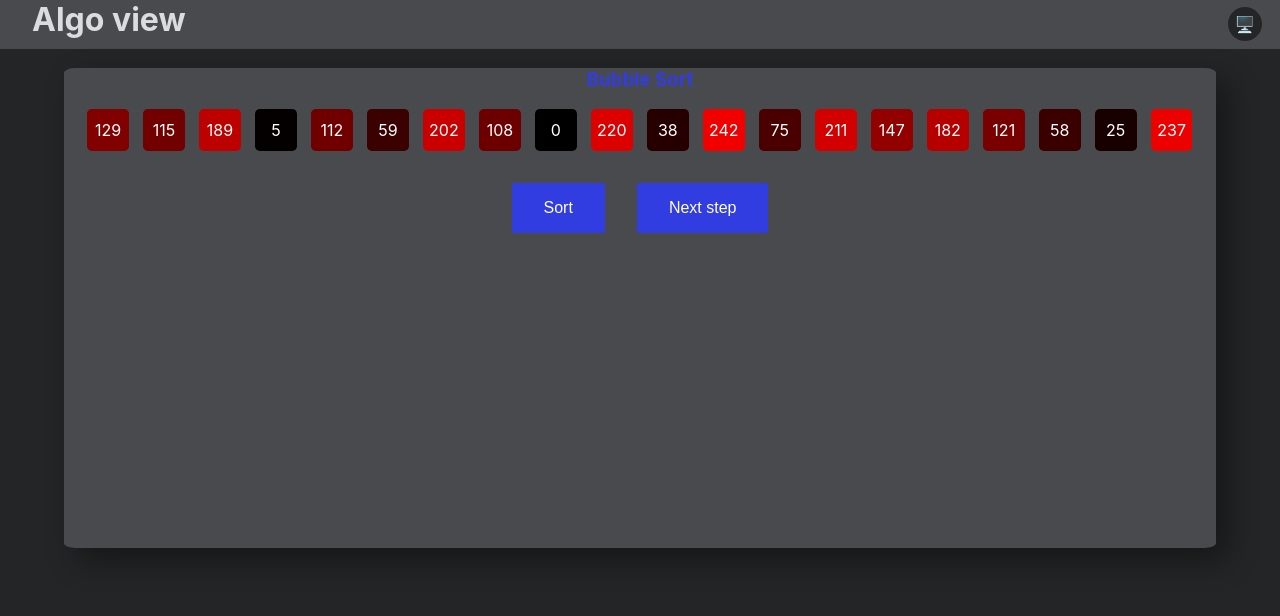
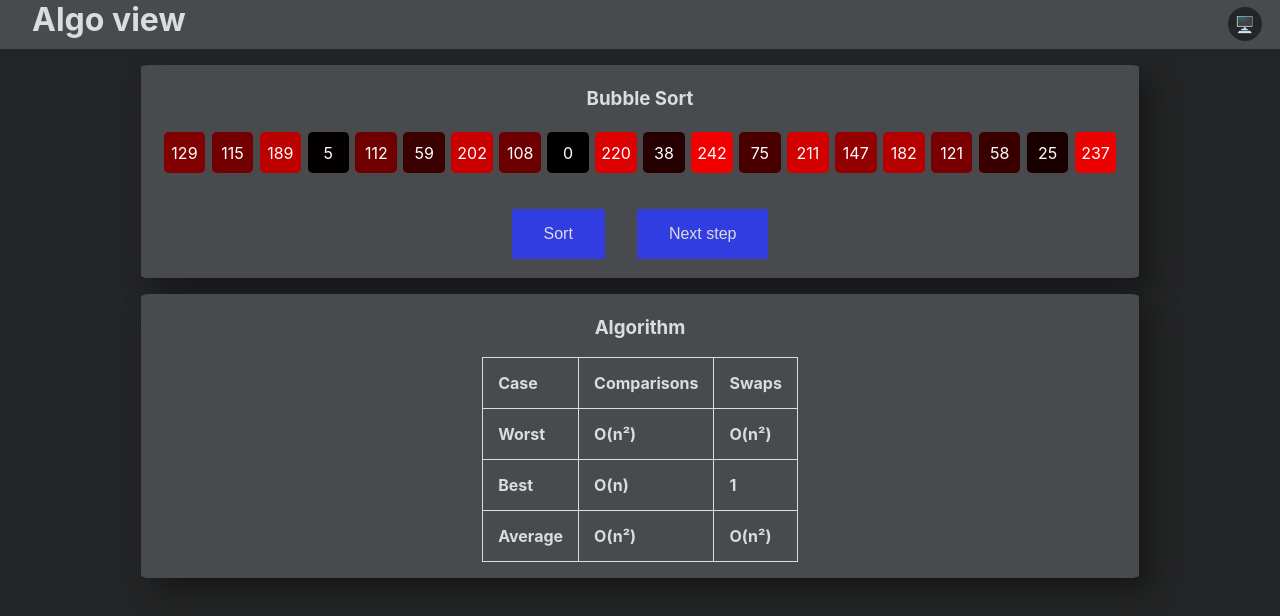
Before and after one commit to index-zer0/algo-view, a React (Create React App) app: page /sort/bubble in a window 1280 px wide. Shown: the top 616 px of the page. Built offline with nearby package versions, Linux system fonts and the light colour scheme.

Commit message:
Add complexity table

```diff
--- a/src/components/Box/styles.css
+++ b/src/components/Box/styles.css
@@ -10,7 +10,7 @@
 	margin: 1rem;
 	background-color: var(--primary);
 	border: none;
-	color: white;
+	color: var(--text-color);
 	padding: 1rem 2rem;
 	text-align: center;
 	text-decoration: none;
@@ -28,9 +28,9 @@
 	justify-content: center;
 	text-align: center;
 	border-radius: 0.3rem;
-	margin: auto;
+	margin: 0.2rem;
 }
 
 .title {
-	color: var(--primary);
+	font-weight: bold;
 }
--- /dev/null
+++ b/src/components/SortAlgorithms/BubbleSort.js
@@ -0,0 +1,50 @@
+import React from "react";
+import Box from "../Box";
+import * as Sort from "../../utils";
+import "./styles.css";
+
+const BubbleSort = () => {
+	return (
+		<div>
+			<div className="container" style={{ marginTop: "1rem" }}>
+				<Box
+					label="Bubble Sort"
+					sortingAlgo={async (array, setArray, withStep) => {
+						return await Sort.BubbleSort(array, setArray, withStep);
+					}}
+					color="red"
+				/>
+			</div>
+			<div
+				className="container"
+				style={{ marginTop: "1rem", paddingBottom: "1rem" }}
+			>
+				<h3>Algorithm</h3>
+				<table>
+					<tr>
+						<th>Case</th>
+						<th>Comparisons</th>
+						<th>Swaps</th>
+					</tr>
+					<tr>
+						<th>Worst</th>
+						<th>O(n&#178;)</th>
+						<th>O(n&#178;)</th>
+					</tr>
+					<tr>
+						<th>Best</th>
+						<th>O(n)</th>
+						<th>1</th>
+					</tr>
+					<tr>
+						<th>Average</th>
+						<th>O(n&#178;)</th>
+						<th>O(n&#178;)</th>
+					</tr>
+				</table>
+			</div>
+		</div>
+	);
+};
+
+export default BubbleSort;
--- /dev/null
+++ b/src/components/SortAlgorithms/InsertionSort.js
@@ -0,0 +1,54 @@
+import React from "react";
+import Box from "../Box";
+import * as Sort from "../../utils";
+import "./styles.css";
+
+const InsertionSort = () => {
+	return (
+		<div>
+			<div className="container" style={{ marginTop: "1rem" }}>
+				<Box
+					label="Insertion Sort"
+					sortingAlgo={async (array, setArray, withStep) => {
+						return await Sort.InsertionSort(
+							array,
+							setArray,
+							withStep
+						);
+					}}
+					color="green"
+				/>
+			</div>
+			<div
+				className="container"
+				style={{ marginTop: "1rem", paddingBottom: "1rem" }}
+			>
+				<h3>Algorithm</h3>
+				<table>
+					<tr>
+						<th>Case</th>
+						<th>Comparisons</th>
+						<th>Swaps</th>
+					</tr>
+					<tr>
+						<th>Worst</th>
+						<th>O(n&#178;)</th>
+						<th>O(n&#178;)</th>
+					</tr>
+					<tr>
+						<th>Best</th>
+						<th>O(n)</th>
+						<th>1</th>
+					</tr>
+					<tr>
+						<th>Average</th>
+						<th>O(n&#178;)</th>
+						<th>O(n&#178;)</th>
+					</tr>
+				</table>
+			</div>
+		</div>
+	);
+};
+
+export default InsertionSort;
--- /dev/null
+++ b/src/components/SortAlgorithms/SelectionSort.js
@@ -0,0 +1,54 @@
+import React from "react";
+import Box from "../Box";
+import * as Sort from "../../utils";
+import "./styles.css";
+
+const SelectionSort = () => {
+	return (
+		<div>
+			<div className="container" style={{ marginTop: "1rem" }}>
+				<Box
+					label="Selection Sort"
+					sortingAlgo={async (array, setArray, withStep) => {
+						return await Sort.SelectionSort(
+							array,
+							setArray,
+							withStep
+						);
+					}}
+					color="blue"
+				/>
+			</div>
+			<div
+				className="container"
+				style={{ marginTop: "1rem", paddingBottom: "1rem" }}
+			>
+				<h3>Algorithm</h3>
+				<table>
+					<tr>
+						<th>Case</th>
+						<th>Comparisons</th>
+						<th>Swaps</th>
+					</tr>
+					<tr>
+						<th>Worst</th>
+						<th>O(n&#178;)</th>
+						<th>O(n)</th>
+					</tr>
+					<tr>
+						<th>Best</th>
+						<th>O(n&#178;)</th>
+						<th>1</th>
+					</tr>
+					<tr>
+						<th>Average</th>
+						<th>O(n&#178;)</th>
+						<th>O(n)</th>
+					</tr>
+				</table>
+			</div>
+		</div>
+	);
+};
+
+export default SelectionSort;
--- a/src/components/SortAlgorithms/index.js
+++ b/src/components/SortAlgorithms/index.js
@@ -1,57 +1,16 @@
 import React from "react";
 import { Route } from "react-router-dom";
-import Box from "../Box";
-import * as Sort from "../../utils";
+import BubbleSort from "./BubbleSort";
+import SelectionSort from "./SelectionSort";
+import InsertionSort from "./InsertionSort";
 import "./styles.css";
 
 const SortAlgorithms = () => {
 	return (
 		<div>
-			<Route path="/sort/bubble">
-				<div className="container">
-					<Box
-						label="Bubble Sort"
-						sortingAlgo={async (array, setArray, withStep) => {
-							return await Sort.BubbleSort(
-								array,
-								setArray,
-								withStep
-							);
-						}}
-						color="red"
-					/>
-				</div>
-			</Route>
-			<Route path="/sort/selection">
-				<div className="container">
-					<Box
-						label="Selection Sort"
-						sortingAlgo={async (array, setArray, withStep) => {
-							return await Sort.SelectionSort(
-								array,
-								setArray,
-								withStep
-							);
-						}}
-						color="green"
-					/>
-				</div>
-			</Route>
-			<Route path="/sort/insertion">
-				<div className="container">
-					<Box
-						label="Insertion Sort"
-						sortingAlgo={async (array, setArray, withStep) => {
-							return await Sort.InsertionSort(
-								array,
-								setArray,
-								withStep
-							);
-						}}
-						color="green"
-					/>
-				</div>
-			</Route>
+			<Route path="/sort/bubble" component={BubbleSort} />
+			<Route path="/sort/selection" component={SelectionSort} />
+			<Route path="/sort/insertion" component={InsertionSort} />
 		</div>
 	);
 };
--- a/src/components/SortAlgorithms/styles.css
+++ b/src/components/SortAlgorithms/styles.css
@@ -1,10 +1,27 @@
 .container {
 	background-color: var(--bg-accent);
-	width: 90vw;
-	height: 60vh;
+	max-width: 90vw;
+	min-height: 15vh;
 	border-radius: 1%;
 	box-shadow: 12px 12px 30px 0px rgba(0, 0, 0, 0.4);
 	-webkit-box-shadow: 12px 12px 30px 0px rgba(0, 0, 0, 0.4);
 	-moz-box-shadow: 12px 12px 30px 0px rgba(0, 0, 0, 0.4);
-	flex-direction: column;
+	padding: 0.2rem;
 }
+
+table,
+th,
+td {
+	border: 1px solid var(--text-color);
+	border-collapse: collapse;
+}
+th,
+td {
+	padding: 15px;
+	text-align: left;
+}
+
+table {
+	margin-left: auto;
+	margin-right: auto;
+}
--- a/src/index.css
+++ b/src/index.css
@@ -5,6 +5,7 @@ body {
 		"Helvetica Neue", sans-serif;
 	-webkit-font-smoothing: antialiased;
 	-moz-osx-font-smoothing: grayscale;
+	color: var(--text-color);
 }
 
 code {
```
